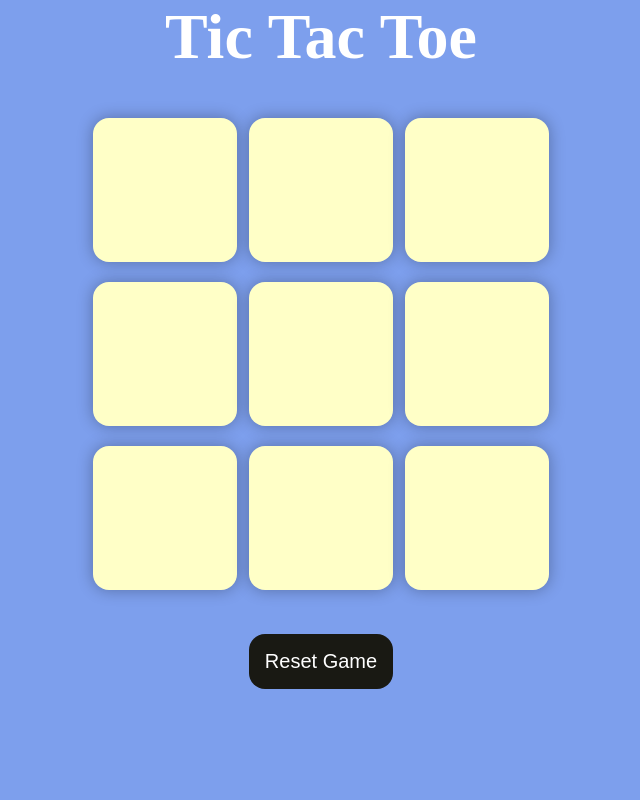
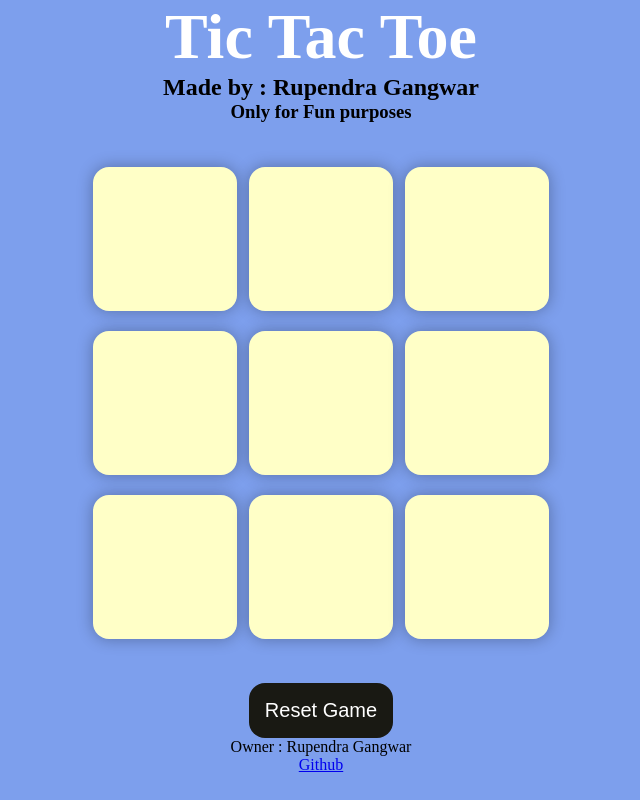
Before and after one commit to Rupendra0/Tic-Tac-Toe, a plain HTML site: page index.html in a window 1280 px wide. Shown: the whole page, without its empty margins (319-959 px from the left). Drawn offline with Linux system fonts and the light colour scheme.

Commit message:
Update index.html

```diff
--- a/index.html
+++ b/index.html
@@ -13,6 +13,9 @@
     </div>
     <main>
       <h1>Tic Tac Toe</h1>
+      <h2>Made by : Rupendra Gangwar</h2>
+      <h3>Only for Fun purposes</h3>
+
       <div class="container">
         <div class="game">
           <button class="box btn "></button>
@@ -27,6 +30,8 @@
         </div>
       </div>
       <button id="reset-btn" class="btn ">Reset Game</button>
+      <p>Owner : Rupendra Gangwar</p>
+      <a href = "https://www.github.com/Rupendra0">Github</a>
     </main>
     <script src="app.js"></script>
   </body>
```
